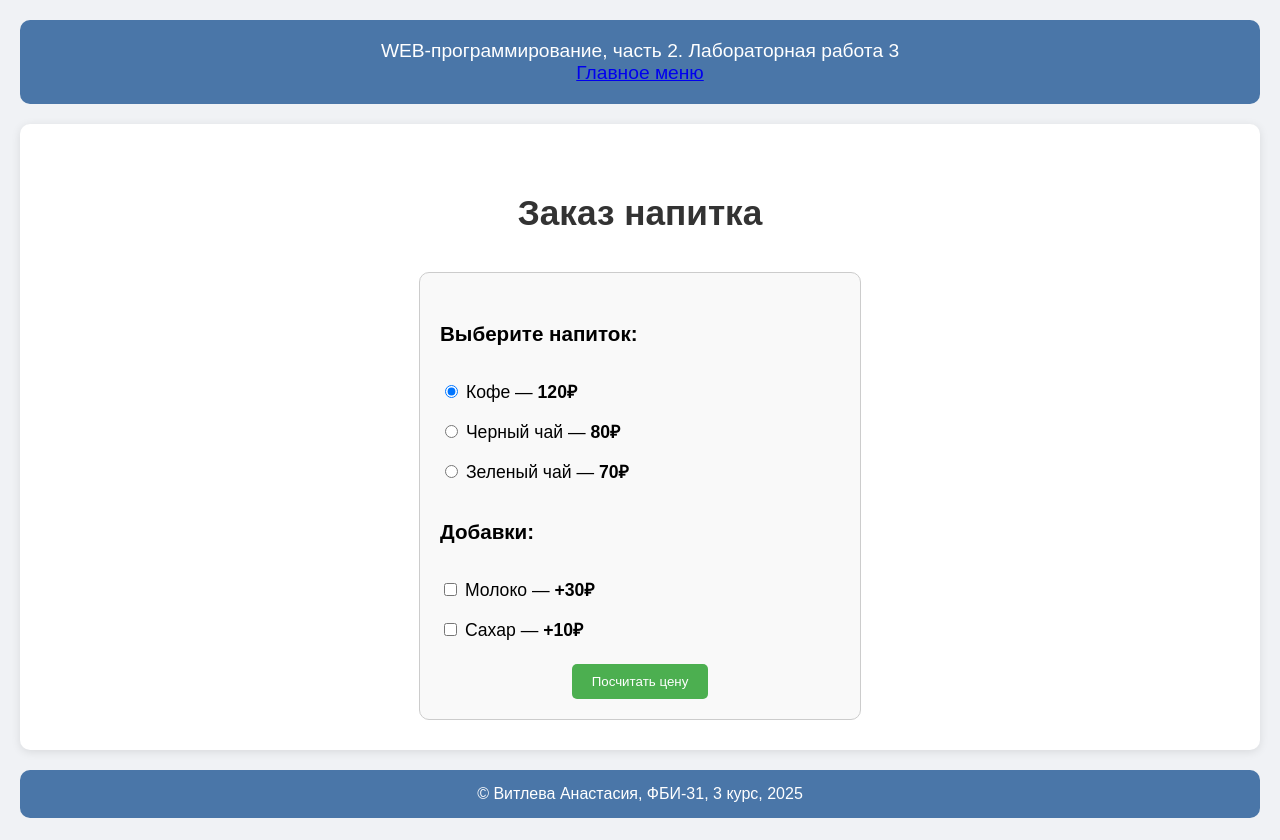
After one commit to vitleva/5_semestr, a Flask app: page /lab3/order in a window 1280 px wide. The commit adds this page. Run offline with Flask 3, Linux system fonts and the light colour scheme.

Commit message:
Заказ напитка

```diff
--- a/lab3.py
+++ b/lab3.py
@@ -33,5 +33,32 @@ def form1():
     age = request.args.get('age')
     if age == '':
         errors['age'] = 'Заполните поле!'
+
     sex = request.args.get('sex')
     return render_template('lab3/form1.html', user=user,age=age, sex=sex, errors=errors)
+
+@lab3.route('/lab3/order')
+def order():
+    return render_template('lab3/order.html')
+
+@lab3.route('/lab3/pay')
+def pay():
+    price = 0
+    drink = request.args.get('drink')
+    if drink == 'coffee':
+        price = 120
+    elif drink == 'black-tea':
+        price = 80
+    else:
+        price = 70
+
+    if request.args.get('milk') == 'on':
+        price += 30
+    if request.args.get('sugar') == 'on':
+        price += 10
+    return render_template('lab3/pay.html', price=price, drink=drink)
+
+@lab3.route('/lab3/success')
+def success():
+    price = request.args.get('price')
+    return render_template('lab3/success.html', price=price)
--- a/templates/lab3/lab3.html
+++ b/templates/lab3/lab3.html
@@ -11,5 +11,7 @@
     <ol>
         <li><a href="/lab3/cookie">Куки</a></li>
         <li><a href="/lab3/del_cookie">Очистка кук</a></li>
+        <li><a href="/lab3/form1">Форма</a></li>
+        <li><a href="/lab3/order">Заказ напитков</a></li>
     </ol>
 {% endblock %}
--- /dev/null
+++ b/templates/lab3/order.html
@@ -0,0 +1,32 @@
+{% extends "base.html" %}
+
+{% block lab %}Лабораторная работа 3{% endblock %}
+
+{% block main %}
+<h1 style="color:#333;text-align:center;">Заказ напитка</h1>
+
+<form action="/lab3/pay" style="max-width:400px;margin:auto;padding:20px;border:1px solid #ccc;border-radius:10px;background-color:#f9f9f9;">
+    <h3>Выберите напиток:</h3>
+    <label style="display:block;margin:5px 0;">
+        <input type="radio" value="coffee" name="drink" checked> Кофе — <strong>120₽</strong>
+    </label>
+    <label style="display:block;margin:5px 0;">
+        <input type="radio" value="black-tea" name="drink"> Черный чай — <strong>80₽</strong>
+    </label>
+    <label style="display:block;margin:5px 0;">
+        <input type="radio" value="green-tea" name="drink"> Зеленый чай — <strong>70₽</strong>
+    </label>
+
+    <h3>Добавки:</h3>
+    <label style="display:block;margin:5px 0;">
+        <input type="checkbox" name="milk"> Молоко — <strong>+30₽</strong>
+    </label>
+    <label style="display:block;margin:5px 0;">
+        <input type="checkbox" name="sugar"> Сахар — <strong>+10₽</strong>
+    </label>
+
+    <div style="text-align:center;margin-top:15px;">
+        <button type="submit" style="background-color:#4CAF50;color:white;padding:10px 20px;border:none;border-radius:5px;">Посчитать цену</button>
+    </div>
+</form>
+{% endblock %}
```
Also changed, not shown: templates/lab3/pay.html (added, +35 -0 lines), templates/lab3/success.html (added, +15 -0 lines).
